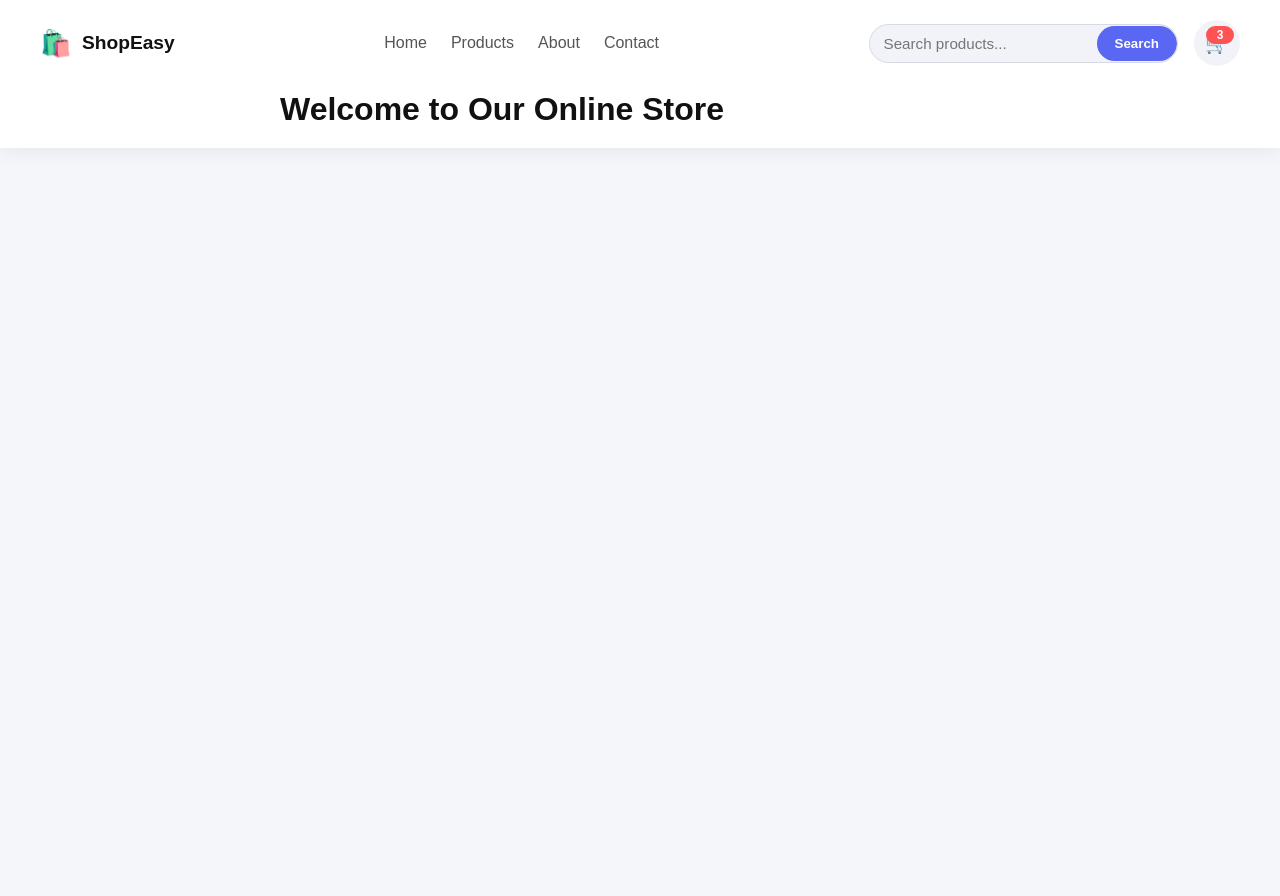
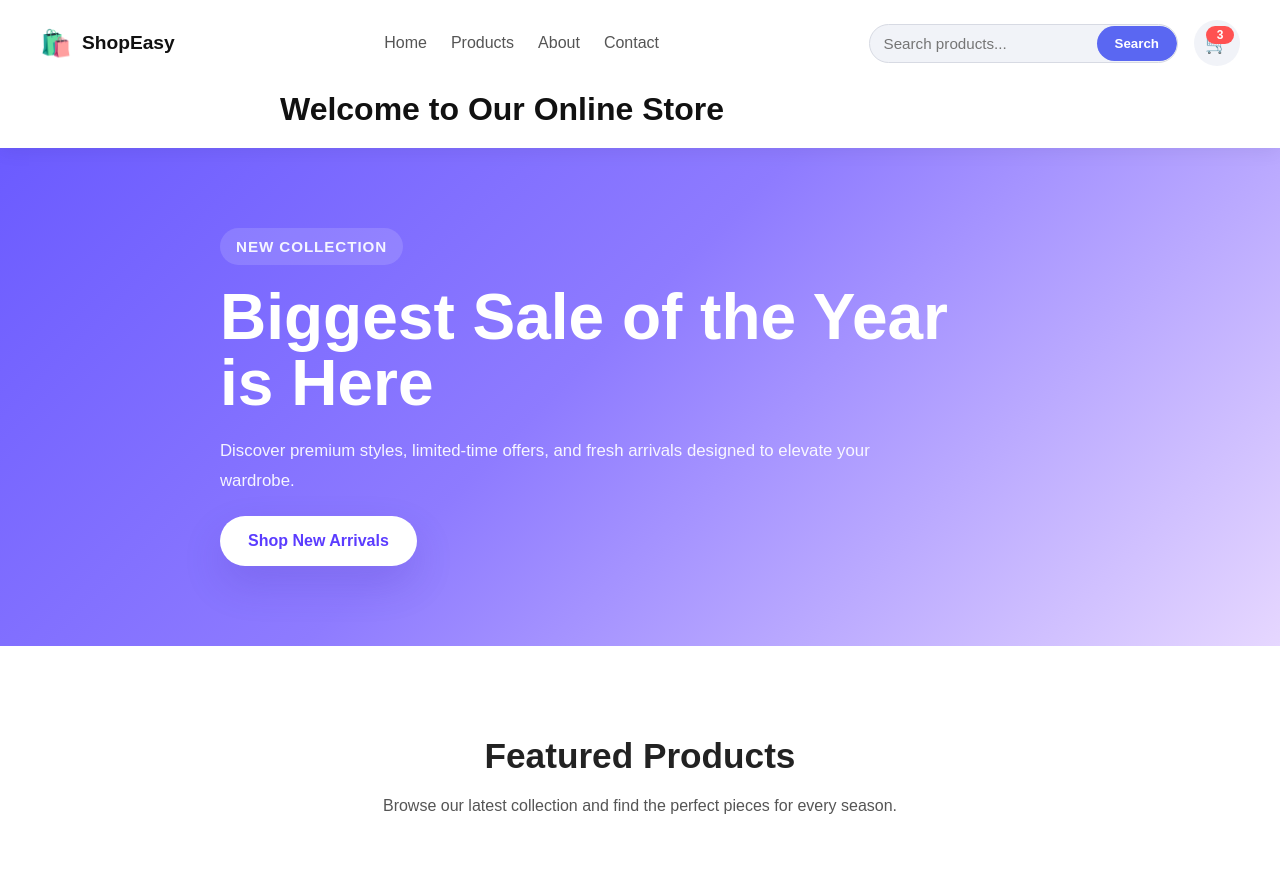
Before and after one commit to abhinavrajput-1510/ecommerce-frontend, a website: page index.html in a window 1280 px wide. Before the commit the page ends 800 px from the top, so only its background shows below. Drawn offline with Linux system fonts and the light colour scheme.

Commit message:
created the hero-section

```diff
--- a/index.html
+++ b/index.html
@@ -46,6 +46,29 @@
 
       <h1>Welcome to Our Online Store</h1>
     </header>
+
+    <section class="hero-section">
+      <div class="hero-content">
+        <span class="hero-label">New Collection</span>
+        <h1>Biggest Sale of the Year is Here</h1>
+        <p>
+          Discover premium styles, limited-time offers, and fresh arrivals
+          designed to elevate your wardrobe.
+        </p>
+        <a class="hero-cta" href="#products">Shop New Arrivals</a>
+      </div>
+    </section>
+
+    <section id="products" class="products-section">
+      <div class="products-content">
+        <h2>Featured Products</h2>
+        <p>
+          Browse our latest collection and find the perfect pieces for every
+          season.
+        </p>
+      </div>
+    </section>
+
     <script src="scripts/app.js"></script>
   </body>
 </html>
--- a/styles/main.css
+++ b/styles/main.css
@@ -159,6 +159,147 @@ body {
   color: #111;
 }
 
+.hero-section {
+  padding: 80px 24px;
+  background: linear-gradient(135deg, #6b5bff 0%, #8e7bff 45%, #e6d7ff 100%);
+  color: #ffffff;
+}
+
+.hero-content {
+  max-width: 840px;
+  margin: 0 auto;
+  display: flex;
+  flex-direction: column;
+  align-items: flex-start;
+  gap: 20px;
+  text-align: left;
+  animation: fadeInUp 0.8s ease both;
+}
+
+.hero-label {
+  display: inline-flex;
+  padding: 10px 16px;
+  border-radius: 999px;
+  background: rgba(255, 255, 255, 0.14);
+  color: #f5f5ff;
+  font-size: 0.95rem;
+  font-weight: 700;
+  letter-spacing: 0.06em;
+  text-transform: uppercase;
+}
+
+.hero-section h1 {
+  margin: 0;
+  font-size: clamp(2.8rem, 5vw, 4.8rem);
+  line-height: 1.02;
+  max-width: 760px;
+}
+
+.hero-section p {
+  margin: 0;
+  max-width: 670px;
+  font-size: 1.05rem;
+  line-height: 1.8;
+  color: rgba(255, 255, 255, 0.92);
+}
+
+.hero-cta {
+  display: inline-flex;
+  align-items: center;
+  justify-content: center;
+  padding: 16px 28px;
+  border-radius: 999px;
+  background: #ffffff;
+  color: #5b3cff;
+  text-decoration: none;
+  font-size: 1rem;
+  font-weight: 700;
+  box-shadow: 0 18px 40px rgba(60, 40, 160, 0.16);
+  transition:
+    transform 0.2s ease,
+    box-shadow 0.2s ease;
+}
+
+.hero-cta:hover {
+  transform: translateY(-2px);
+  box-shadow: 0 24px 48px rgba(60, 40, 160, 0.22);
+}
+
+@keyframes fadeInUp {
+  from {
+    opacity: 0;
+    transform: translateY(20px);
+  }
+  to {
+    opacity: 1;
+    transform: translateY(0);
+  }
+}
+
+@media (max-width: 768px) {
+  .hero-section {
+    padding: 60px 18px;
+  }
+
+  .hero-content {
+    align-items: stretch;
+  }
+
+  .hero-section h1 {
+    font-size: clamp(2.4rem, 8vw, 3.2rem);
+  }
+
+  .hero-section p {
+    font-size: 1rem;
+  }
+
+  .hero-cta {
+    width: fit-content;
+    padding: 14px 22px;
+  }
+}
+
+@media (max-width: 520px) {
+  .hero-section {
+    padding: 50px 16px;
+  }
+
+  .hero-content {
+    gap: 16px;
+  }
+
+  .hero-section h1 {
+    font-size: 2.2rem;
+  }
+
+  .hero-cta {
+    width: 100%;
+    padding: 16px;
+  }
+}
+
+.products-section {
+  padding: 60px 24px;
+  background: #ffffff;
+}
+
+.products-content {
+  max-width: 900px;
+  margin: 0 auto;
+  text-align: center;
+}
+
+.products-content h2 {
+  font-size: 2.2rem;
+  margin-bottom: 12px;
+}
+
+.products-content p {
+  color: #555;
+  font-size: 1rem;
+  line-height: 1.8;
+}
+
 @media (max-width: 900px) {
   .header-top {
     align-items: center;
```
